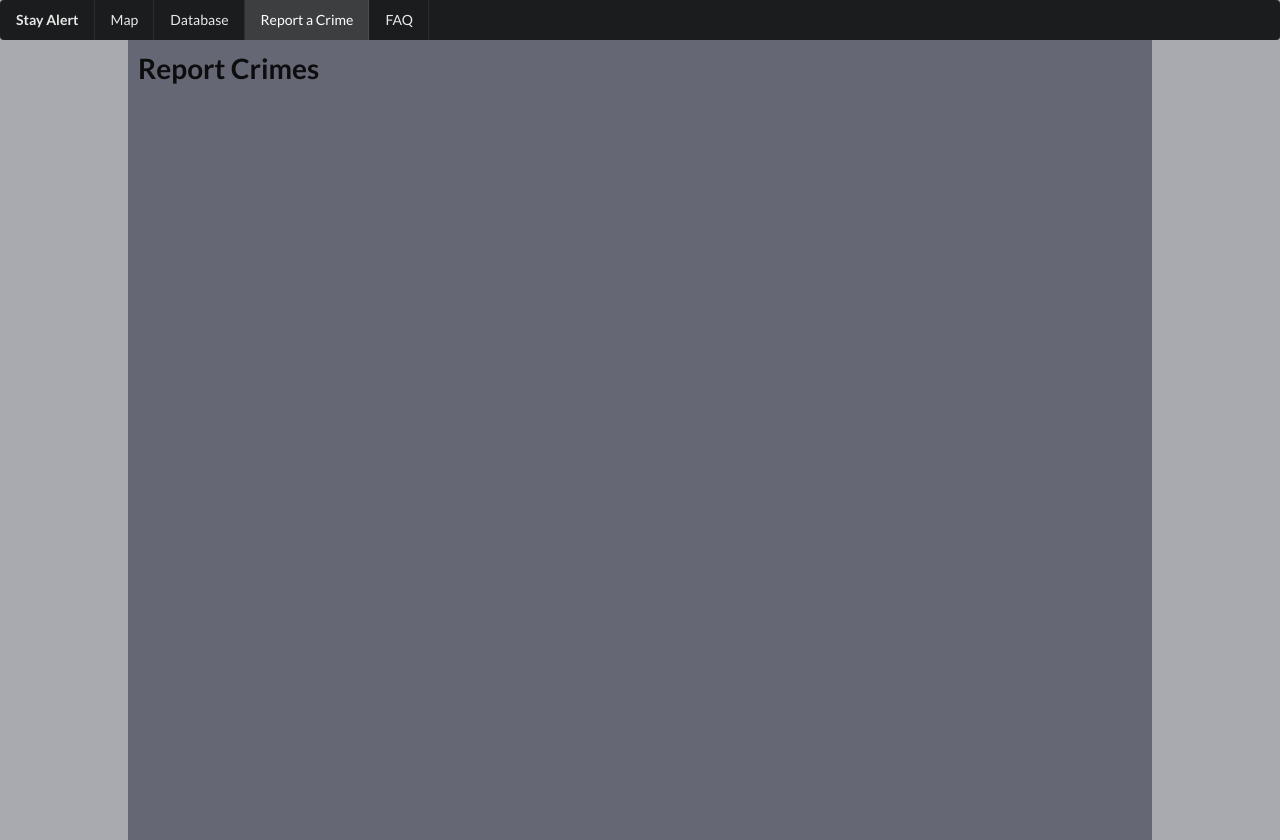
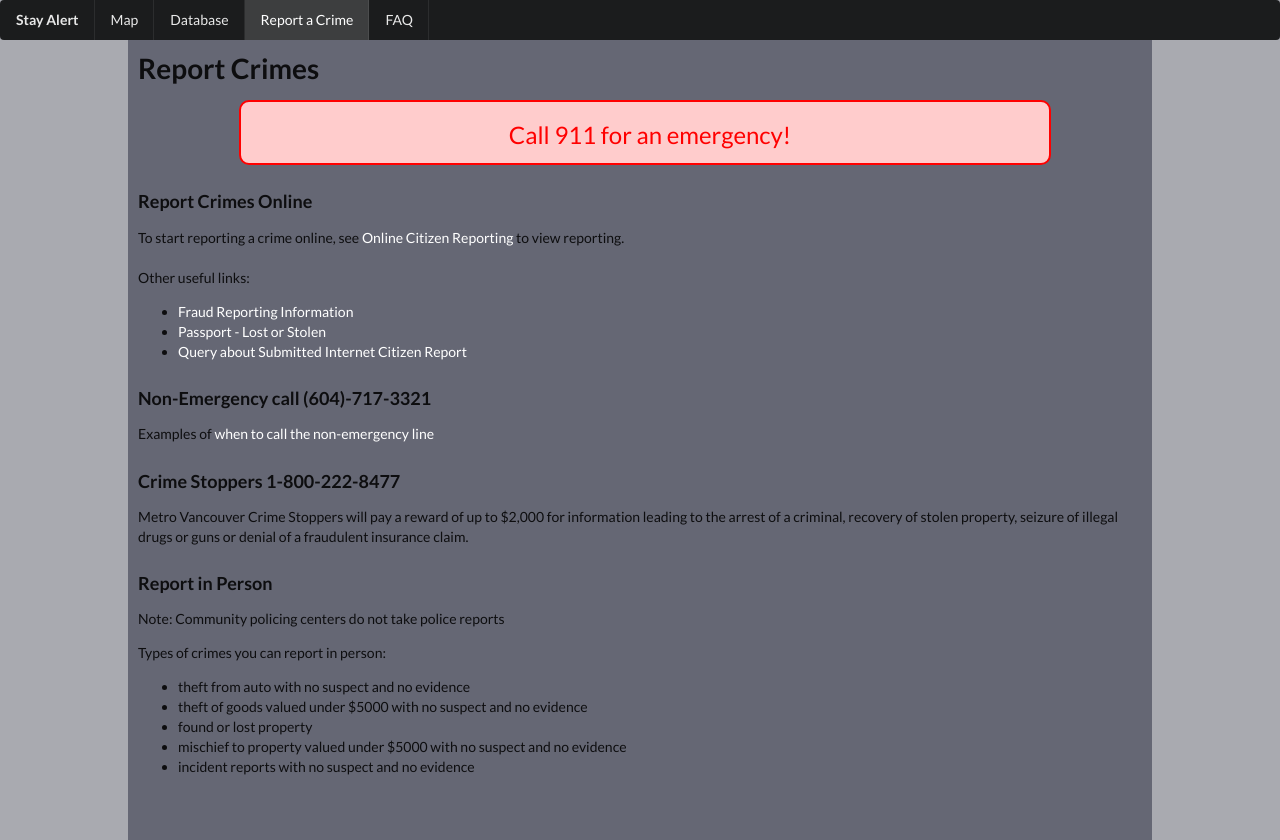
Before and after one commit to editrocchio/StayAlertWeb, a plain HTML site: page ReportACrime.html in a window 1280 px wide. Drawn offline with nearby package versions, Linux system fonts and the light colour scheme.

Commit message:
updated report a crime page

```diff
--- a/ReportACrime.html
+++ b/ReportACrime.html
@@ -6,6 +6,13 @@
     <link rel="stylesheet" type="text/css" href="https://cdnjs.cloudflare.com/ajax/libs/semantic-ui/2.4.1/semantic.css">
     <title>Report A Crime</title>
     <style>
+
+      a:visited {
+        color: purple;
+      }
+      a:link {
+        color: white;
+      }
       body {
        height: 100%;
        margin: 0 0 0 0;
@@ -21,6 +28,24 @@
         margin-right: 10%;
         background-color: #656774;
         height: 100%
+      }
+
+      .emergency {
+        text-align: center;
+        width: 80%;
+        margin-left: 10%;
+        height: 65px;
+        border: solid 2px red;
+        background-color: #ffcccc;
+        border-radius: 10px;
+      }
+
+      .emergencyText {
+        padding-left: 10px;
+        line-height: 65px;
+        font-size: 18pt;
+
+        color: red;
       }
     </style>
   </head>
@@ -46,6 +71,35 @@
 
     <div class="content">
       <h1>Report Crimes</h1>
+      <div class="emergency">
+        <p class="emergencyText">Call 911 for an emergency!</p>
+      </div>
+      <h3>Report Crimes Online</h3>
+      <p>To start reporting a crime online, see <a href="PoliceCitizenReporting_net" alt="report crime online">Online Citizen Reporting</a> to view reporting.
+      <hX><br/><br/>Other useful links:</hX>
+        <ul>
+          <li><a href="/police/online-crime-reporting/fraud.html">Fraud Reporting Information</a></li>
+          <li><a href="/police/online-crime-reporting/passport.html">Passport - Lost or Stolen</a></li>
+          <li><a href="/police/online-crime-reporting/QueryCitizenReport.html">Query about Submitted Internet Citizen Report</a></li>
+        </ul>
+
+        <h3>Non-Emergency call (604)-717-3321</h3>
+        <p>Examples of <a href="/police/contact/911.html">when to call the non-emergency line</a></p>
+
+        <h3>Crime Stoppers 1-800-222-8477</h3>
+        <p>Metro Vancouver Crime Stoppers will pay a reward of up to $2,000 for information leading to the arrest of a criminal, recovery of stolen property, seizure of illegal drugs or guns or denial of a fraudulent insurance claim.</p>
+
+        <h3>Report in Person</h3>
+        <p>Note: Community policing centers do not take police reports</p>
+        <p>Types of crimes you can report in person:</p>
+        <ul>
+          <li>theft from auto with no suspect and no evidence</li>
+          <li>theft of goods valued under $5000 with no suspect and no evidence</li>
+          <li>found or lost property</li>
+          <li>mischief to property valued under $5000 with no suspect and no evidence</li>
+          <li>incident reports with no suspect and no evidence</li>
+        </ul>
+
     </div>
 
   </body>
```
